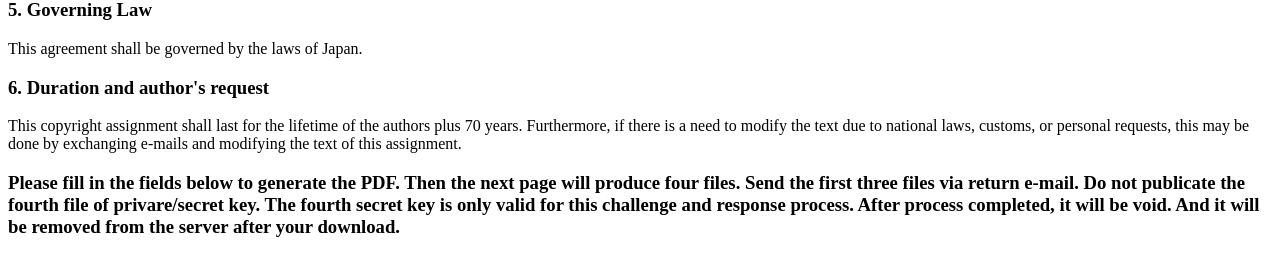
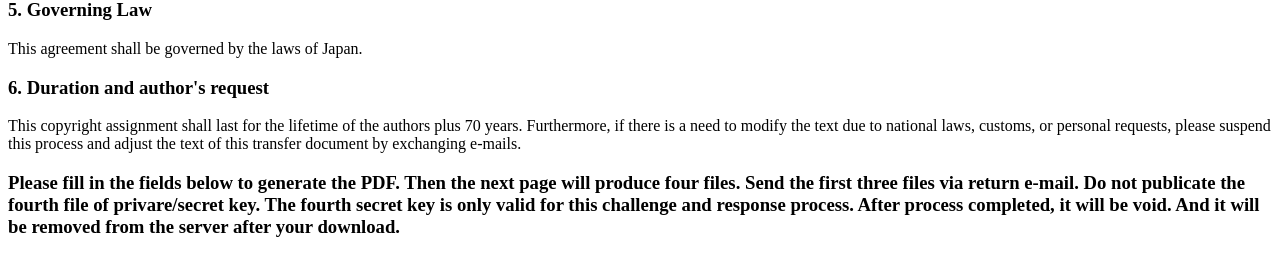
Before and after one commit to img1proc/copyright-signer-4_aow_wAc10-IC25jN-cr, a Flask app: page / in a window 1280 px wide. Shown: the part 918-1176 px from the top of the page. Run offline with Flask 3, Linux system fonts and the light colour scheme.

Commit message:
'new_cs4_2'

```diff
--- a/templates/step1.html
+++ b/templates/step1.html
@@ -55,7 +55,7 @@
   <p>This agreement shall be governed by the laws of Japan.</p>
 
   <h3>6. Duration and author's request</h3>
-  <p>This copyright assignment shall last for the lifetime of the authors plus 70 years. Furthermore, if there is a need to modify the text due to national laws, customs, or personal requests, this may be done by exchanging e-mails and modifying the text of this assignment.</p>
+  <p>This copyright assignment shall last for the lifetime of the authors plus 70 years. Furthermore, if there is a need to modify the text due to national laws, customs, or personal requests, please suspend this process and adjust the text of this transfer document by exchanging e-mails.</p>
 
   <h3>Please fill in the fields below to generate the PDF. Then the next page will produce four files. Send the first three files via return e-mail. Do not publicate the fourth file of privare/secret key. The fourth secret key is only valid for this challenge and response process. After process completed, it will be void. And it will be removed from the server after your download.</h3>
 
```
